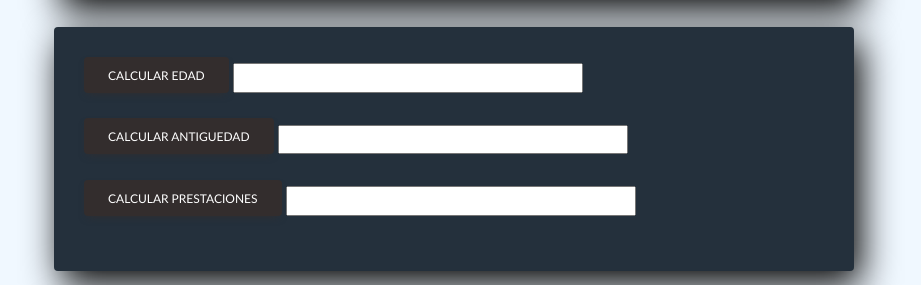
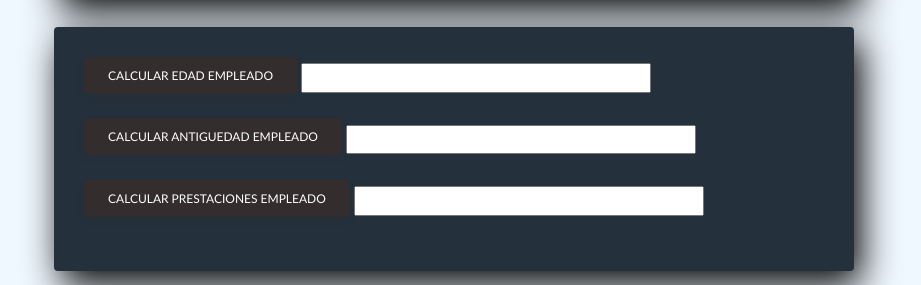
Before and after one commit to Jhonnathann/TallerRe, a website: page index.html in a window 1280 px wide. Shown: the part 667-952 px from the top of the page, without its empty margins (186-1107 px from the left). Drawn offline with Linux system fonts and the light colour scheme.

Commit message:
CalculosFunciones

```diff
--- a/index.html
+++ b/index.html
@@ -55,12 +55,12 @@
     </form>
 
     <form action="" class="registro">
-      <button onclick="calcular_edad()" type="button" class="btn btn-dark">Calcular Edad</button>
+      <button onclick="calcular_edad()" type="button" class="btn btn-dark">Calcular Edad empleado</button>
       <input type="text" id="edad" class="dato"><br><br>
 
-      <button onclick="calcular_antiguedad()" type="button" class="btn btn-dark">Calcular Antiguedad</button>
+      <button onclick="calcular_antiguedad()" type="button" class="btn btn-dark">Calcular Antiguedad empleado</button>
       <input type="text" class="dato"> <br> <br>
-      <button onclick="calcular_prestaciones()" type="button" class="btn btn-dark">Calcular Prestaciones</button>
+      <button onclick="calcular_prestaciones()" type="button" class="btn btn-dark">Calcular Prestaciones empleado</button>
       <input type="text" class="dato"><br> <br>
 
     </form>
```
